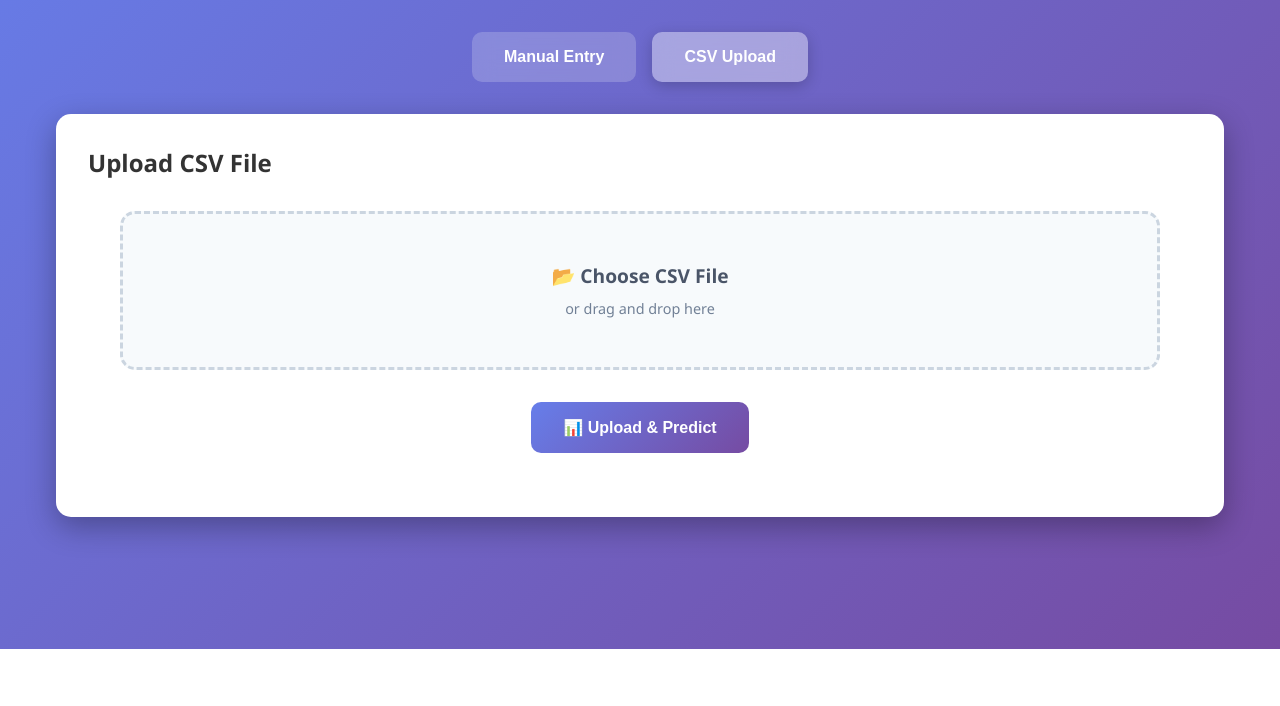
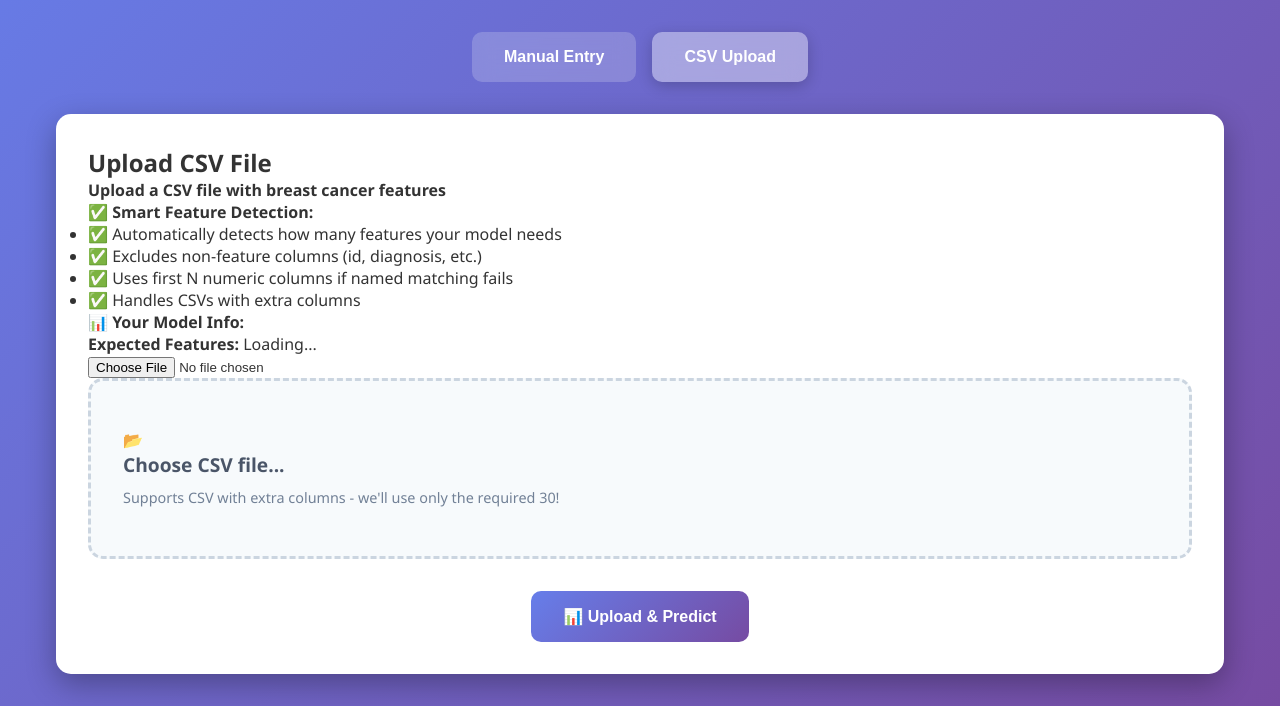
Before and after one commit to sumitkarki188/Breast-Cancer-Predection, a Flask app: page / in a window 1280 px wide, after a click on "CSV Upload"; the page is wider, and only the part inside the window is pictured. Shown: the part 151-857 px from the top of that part. Before the commit the page ends 800 px from the top of that part, so only its background shows below. Run offline with Flask 3, Linux system fonts and the light colour scheme.

Commit message:
Update index.html

```diff
--- a/templates/index.html
+++ b/templates/index.html
@@ -23,7 +23,7 @@
       <form id="cancerForm">
         <h2>Enter Cell Nuclei Features</h2>
 
-        <div class="section">
+        <div class="feature-section">
           <h3>Mean Values</h3>
           <div class="grid">
             <div class="form-row">
@@ -69,7 +69,7 @@
           </div>
         </div>
 
-        <div class="section">
+        <div class="feature-section">
           <h3>Standard Error Values</h3>
           <div class="grid">
             <div class="form-row">
@@ -115,7 +115,7 @@
           </div>
         </div>
 
-        <div class="section">
+        <div class="feature-section">
           <h3>Worst Values</h3>
           <div class="grid">
             <div class="form-row">
@@ -164,33 +164,50 @@
         <div class="buttons">
           <button type="submit" class="predict">🔍 Predict</button>
           <button type="reset" class="clear">🗑 Clear</button>
-          <button type="button" class="sample" onclick="loadSampleData()">📋 Load Sample Data</button>
+          <button type="button" class="sample" onclick="loadSampleData()">📋 Load Sample</button>
         </div>
       </form>
       <div id="manualResult"></div>
     </div>
 
+
     <!-- CSV Upload Tab -->
 <div id="csv" class="tab-content">
   <h2>Upload CSV File</h2>
-      <div class="upload-area">
+  <div class="upload-info">
+  <p><strong>Upload a CSV file with breast cancer features</strong></p>
+  <div class="column-info">
+    <h4>✅ Smart Feature Detection:</h4>
+    <ul>
+      <li>✅ Automatically detects how many features your model needs</li>
+      <li>✅ Excludes non-feature columns (id, diagnosis, etc.)</li>
+      <li>✅ Uses first N numeric columns if named matching fails</li>
+      <li>✅ Handles CSVs with extra columns</li>
+    </ul>
+
+    <h4>📊 Your Model Info:</h4>
+    <p><strong>Expected Features:</strong> <span id="expectedFeatures">Loading...</span></p>
+  </div>
+</div>
+
+
   <form id="csvForm" enctype="multipart/form-data">
-          <div class="file-input-wrapper">
-            <input type="file" id="fileInput" name="file" accept=".csv" required>
-            <label for="fileInput" class="file-label">
-              <span>📂 Choose CSV File</span>
-              <small>or drag and drop here</small>
+    <div class="file-upload">
+      <input type="file" name="file" id="csvFile" accept=".csv" required>
+      <label for="csvFile" class="file-label">
+        <div class="upload-icon">📂</div>
+        <span id="fileName">Choose CSV file...</span>
+        <small>Supports CSV with extra columns - we'll use only the required 30!</small>
       </label>
     </div>
     <div class="buttons">
       <button type="submit" class="predict">📊 Upload & Predict</button>
     </div>
   </form>
-      </div>
   <div id="csvResult"></div>
 </div>
-  </div>
 
+  <!-- Load JavaScript file -->
   <script src="/static/script.js"></script>
 </body>
 </html>
```
Lines whose indentation alone changed are shown as unchanged.
